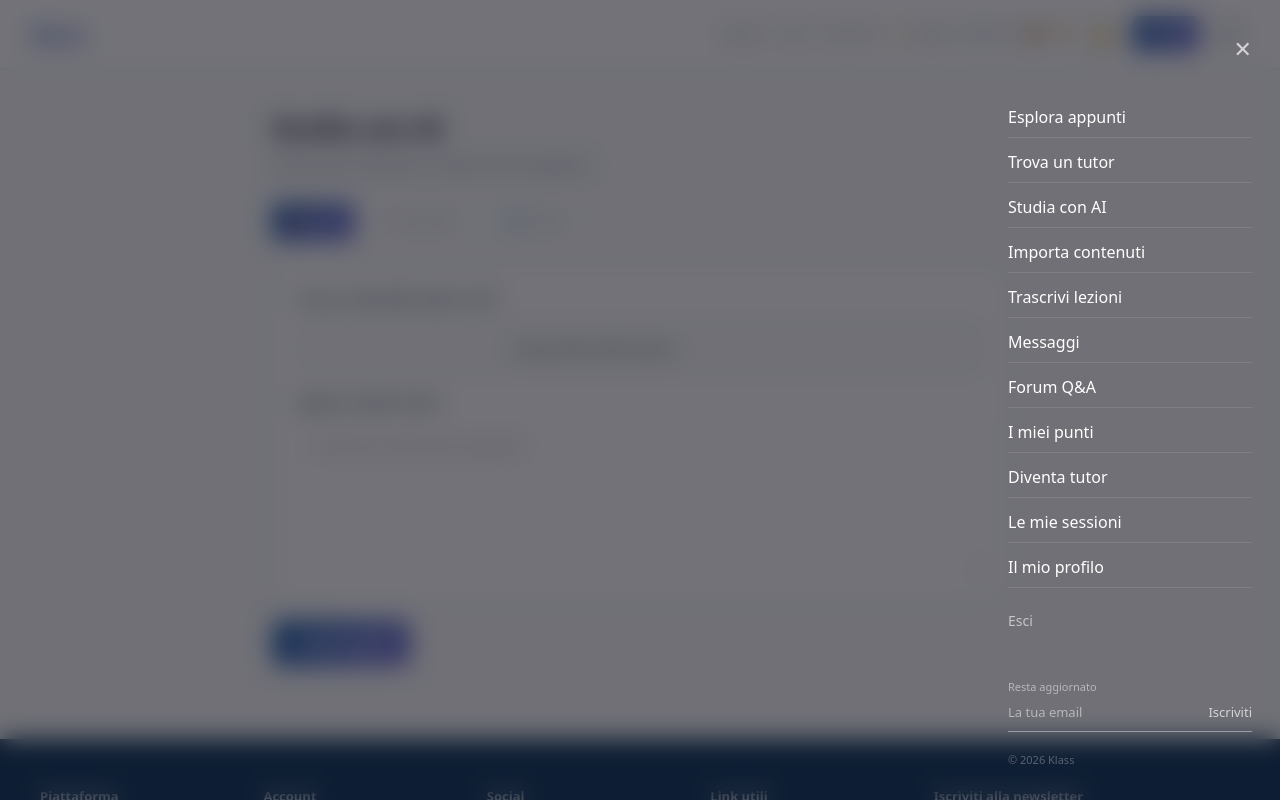
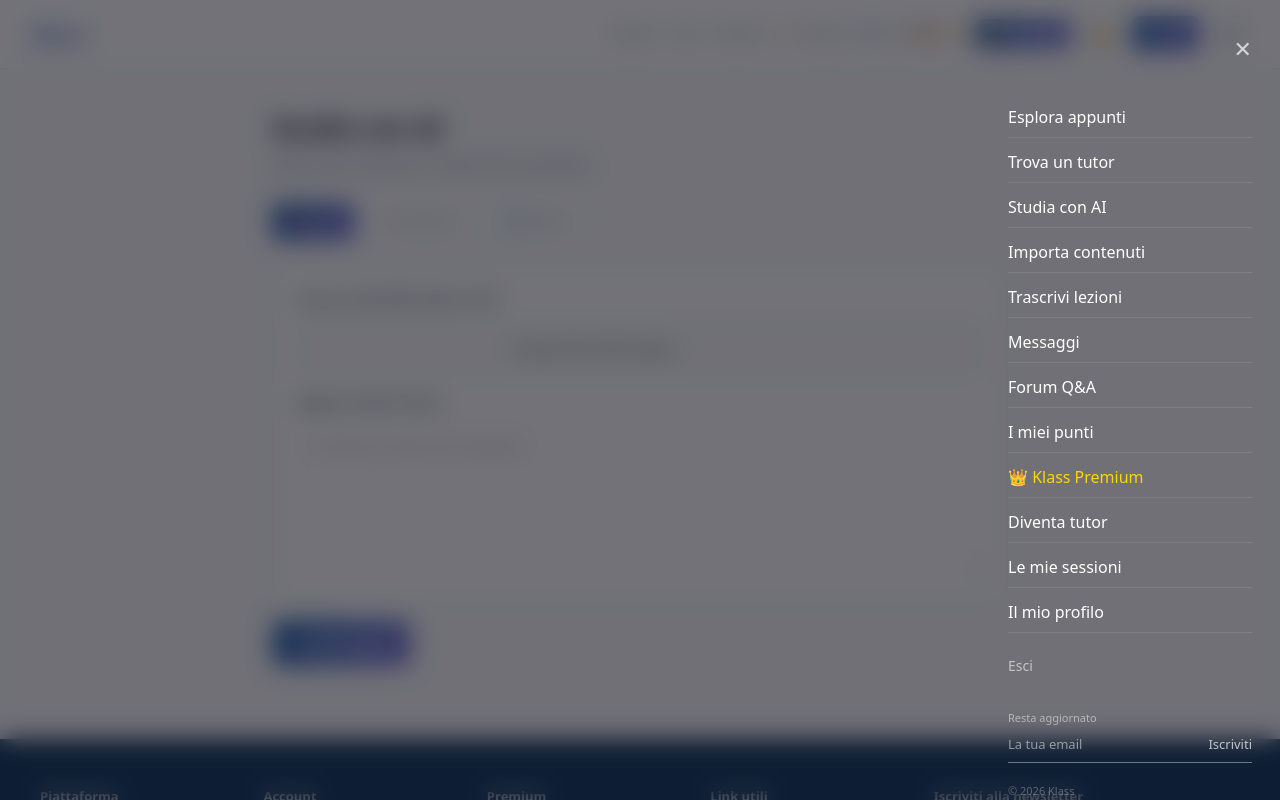
Before and after one commit to StarUpm/studynotes, a Next.js app: page /quiz in a window 1280 px wide. Both pictures are taken after a click on the button 1230 px from the left and 34 px from the top of the page. Shown: the top 800 px of the page. Built offline with nearby package versions, Linux system fonts and the light colour scheme.

Commit message:
Update Layout.tsx

```diff
--- a/src/app/components/Layout.tsx
+++ b/src/app/components/Layout.tsx
@@ -21,6 +21,7 @@ export default function Layout({ children }: { children: React.ReactNode }) {
   const [notifiche, setNotifiche] = useState<Notifica[]>([])
   const [notificheOpen, setNotificheOpen] = useState(false)
   const [userId, setUserId] = useState('')
+  const [premiumAttivo, setPremiumAttivo] = useState(false)
   const router = useRouter()
 
   useEffect(() => {
@@ -30,6 +31,9 @@ export default function Layout({ children }: { children: React.ReactNode }) {
       const uid = userData.data.user.id
       setUserId(uid)
       await caricaNotifiche(uid)
+
+      const profilo = await supabase.from('profiles').select('premium_attivo').eq('id', uid).single()
+      if (profilo.data?.premium_attivo) setPremiumAttivo(true)
 
       const channel = supabase
         .channel('notifiche_' + uid)
@@ -113,12 +117,13 @@ export default function Layout({ children }: { children: React.ReactNode }) {
                 ['Messaggi', '/chat'],
                 ['Forum Q&A', '/forum'],
                 ['I miei punti', '/punti'],
+                ['👑 Klass Premium', '/premium'],
                 ['Diventa tutor', '/diventa-tutor'],
                 ['Le mie sessioni', '/sessioni'],
                 ['Il mio profilo', '/profilo-utente'],
               ].map(function([label, href]) {
                 return (
-                  <Link key={label} href={href} onClick={() => setMenuOpen(false)} style={{ color: 'white', fontSize: 16, fontWeight: 500, textDecoration: 'none', padding: '8px 0', borderBottom: '0.5px solid rgba(255,255,255,0.1)', display: 'block' }}>
+                  <Link key={label} href={href} onClick={() => setMenuOpen(false)} style={{ color: label.includes('👑') ? '#FFD700' : 'white', fontSize: 16, fontWeight: 500, textDecoration: 'none', padding: '8px 0', borderBottom: '0.5px solid rgba(255,255,255,0.1)', display: 'block' }}>
                     {label}
                   </Link>
                 )
@@ -194,6 +199,11 @@ export default function Layout({ children }: { children: React.ReactNode }) {
           <Link href="/chat" style={{ fontSize: 13, color: '#6B7280', textDecoration: 'none' }}>💬</Link>
           <Link href="/forum" style={{ fontSize: 13, color: '#6B7280', textDecoration: 'none' }}>🙋</Link>
           <Link href="/punti" style={{ fontSize: 13, color: '#6B7280', textDecoration: 'none' }}>🏆</Link>
+          {premiumAttivo ? (
+            <Link href="/premium" style={{ fontSize: 13, color: '#B45309', textDecoration: 'none', fontWeight: 600 }}>👑 Premium</Link>
+          ) : (
+            <Link href="/premium" style={{ fontSize: 12, background: 'linear-gradient(135deg,#185FA5,#7F77DD)', color: 'white', padding: '6px 12px', borderRadius: 8, textDecoration: 'none', fontWeight: 600 }}>👑 Premium</Link>
+          )}
           <button
             onClick={() => setNotificheOpen(!notificheOpen)}
             style={{ position: 'relative', background: 'none', border: '0.5px solid #d1d5db', width: 36, height: 36, borderRadius: 8, cursor: 'pointer', display: 'flex', alignItems: 'center', justifyContent: 'center', fontSize: 16 }}
@@ -221,7 +231,7 @@ export default function Layout({ children }: { children: React.ReactNode }) {
           {[
             { title: 'Piattaforma', links: [['Esplora appunti', '/esplora'], ['Trova un tutor', '/tutor'], ['Studia con AI', '/studia'], ['Importa contenuti', '/importa'], ['Forum Q&A', '/forum']] },
             { title: 'Account', links: [['Registrati', '/register'], ['Accedi', '/login'], ['Il mio profilo', '/profilo-utente'], ['Le mie sessioni', '/sessioni'], ['I miei punti', '/punti']] },
-            { title: 'Social', links: [['Instagram', '#'], ['TikTok', '#'], ['YouTube', '#'], ['LinkedIn', '#']] },
+            { title: 'Premium', links: [['👑 Klass Premium', '/premium'], ['Piano Mensile', '/premium'], ['Piano Trimestrale', '/premium'], ['Piano Annuale', '/premium']] },
             { title: 'Link utili', links: [['Privacy Policy', '#'], ['Termini e condizioni', '#'], ['Cookie Policy', '#'], ['FAQ', '#'], ['Contattaci', '#']] },
           ].map(function(col) {
             return (
```
